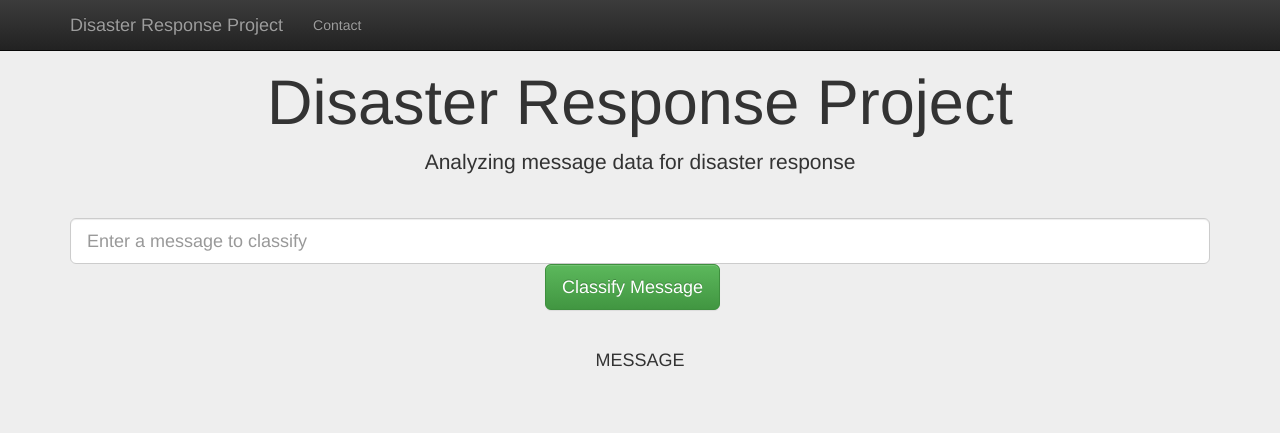
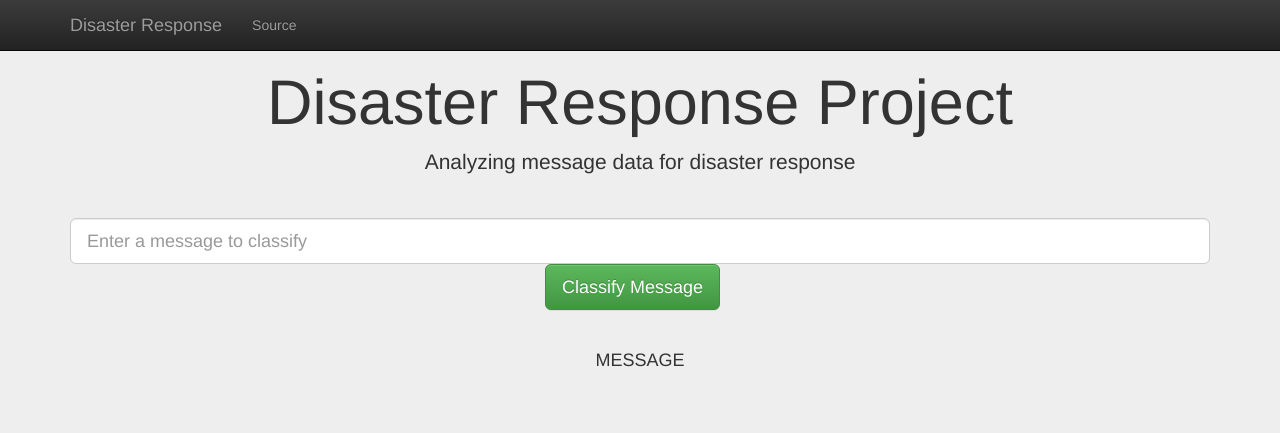
Before and after one commit to rmwenzel/disaster_response, a Flask app: template app/templates/go.html in a window 1280 px wide. Shown: the top 433 px of the page. Run offline with Flask 2, Linux system fonts and the light colour scheme; the template is opened without the code that fills it, so the values that code supplies are empty; parts of the project's set-up code (start-up, migrations or seed data) failed here and were passed over; some libraries are stand-ins or nearby versions.

Commit message:
Edit menu bar

```diff
--- a/app/templates/master.html
+++ b/app/templates/master.html
@@ -18,11 +18,11 @@
 <nav class="navbar navbar-inverse navbar-fixed-top">
     <div class="container">
         <div class="navbar-header">
-            <a class="navbar-brand" href="/">Disaster Response Project</a>
+            <a class="navbar-brand" href="/">Disaster Response</a>
         </div>
         <div id="navbar" class="collapse navbar-collapse">
             <ul class="nav navbar-nav">
-                <li><a href="https://github.com/">Contact</a></li>
+                <li><a href="https://github.com/rmwenzel.com/disaster_response">Source</a></li>
             </ul>
         </div>
     </div>
```
